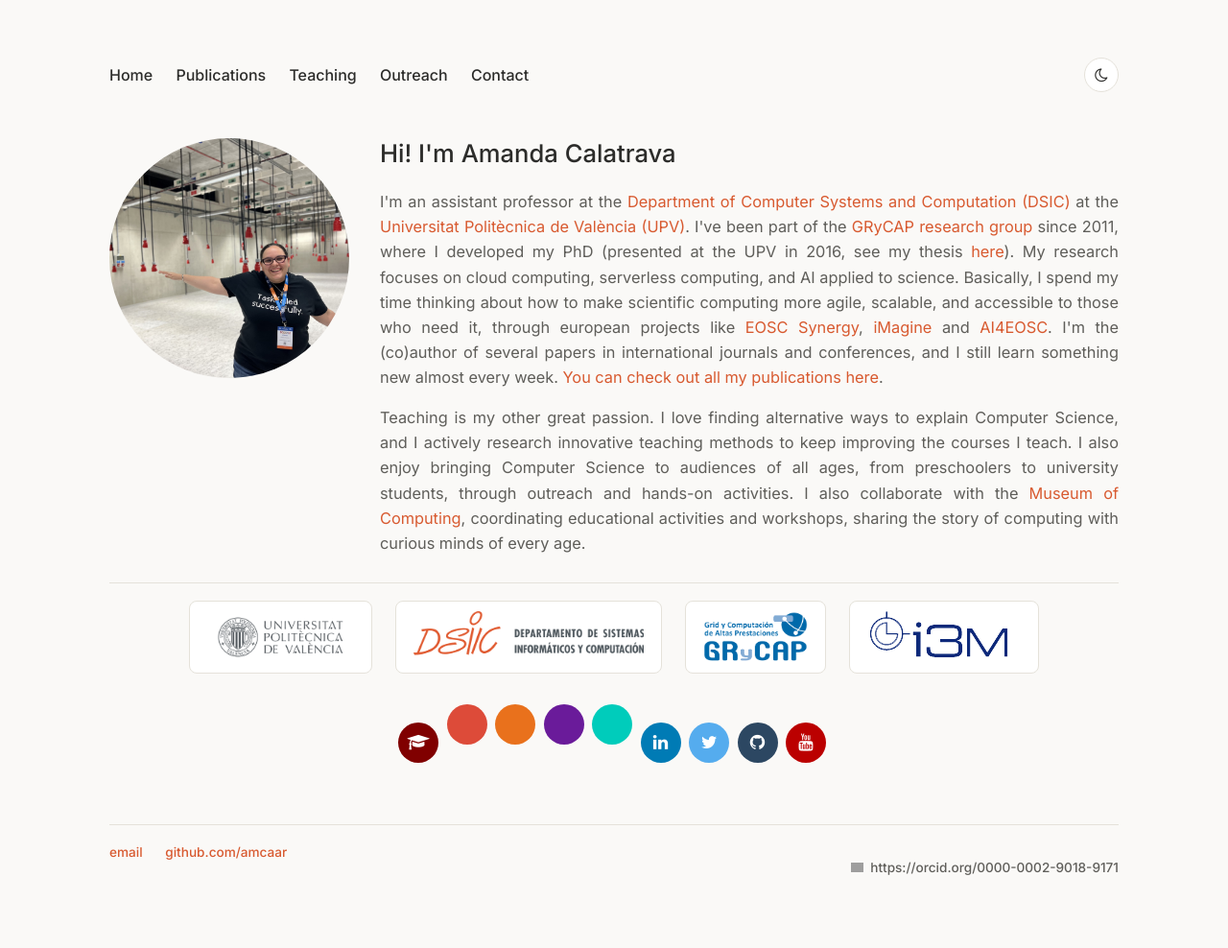
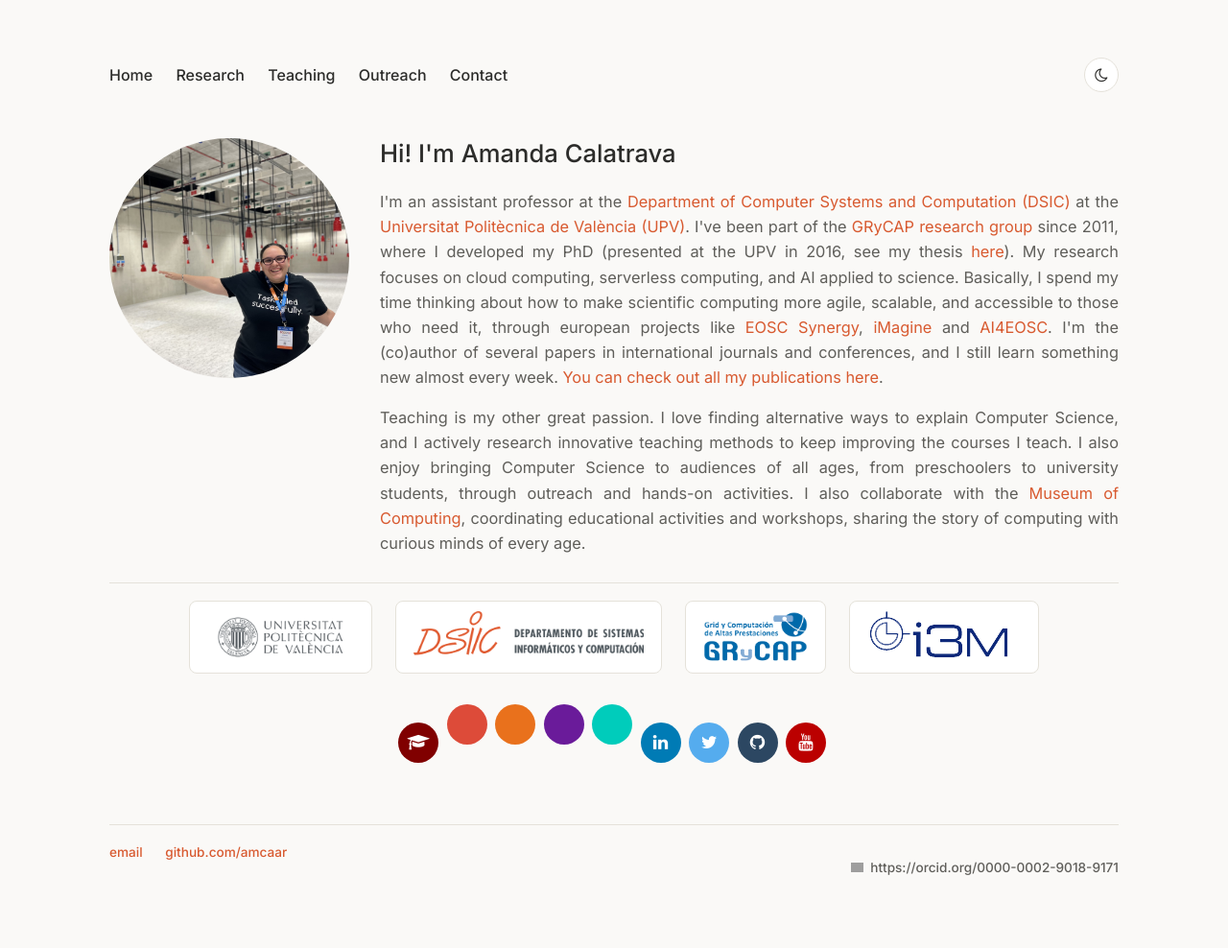
Before and after one commit to amcaar/amcaar.github.io, a Jekyll site: the page built from index.html, in a window 1280 px wide. Shown: the whole page at 96% size. Built offline with Jekyll 4.4.1, drawn with Linux system fonts in a browser that asks for light colours; a style sheet for code colours, icons or effects is not loaded; grey boxes are pictures that could not be loaded.

Commit message:
Change 'Publications' link to 'Research'

```diff
--- a/_layouts/default.html
+++ b/_layouts/default.html
@@ -36,7 +36,7 @@
 		<nav aria-label="Navegación principal">
 			<ul>
 				<li><a href="/">Home</a></li>
-				<li><a href="/cv">Publications</a></li>
+				<li><a href="/cv">Research</a></li>
 				<li><a href="/teaching">Teaching</a></li>
 				<li><a href="/outreach">Outreach</a></li>
 				<li><a href="/contact">Contact</a></li>
```
